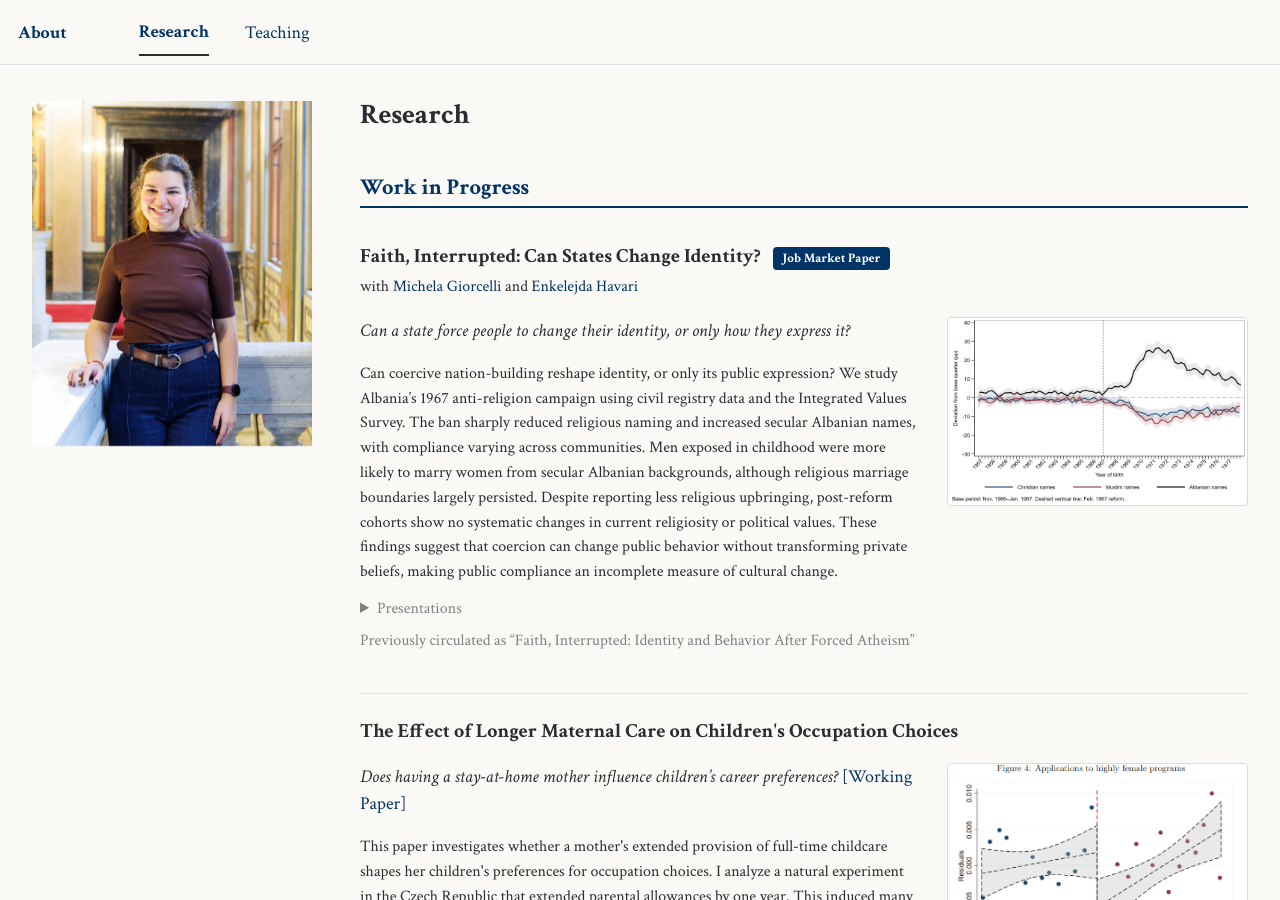
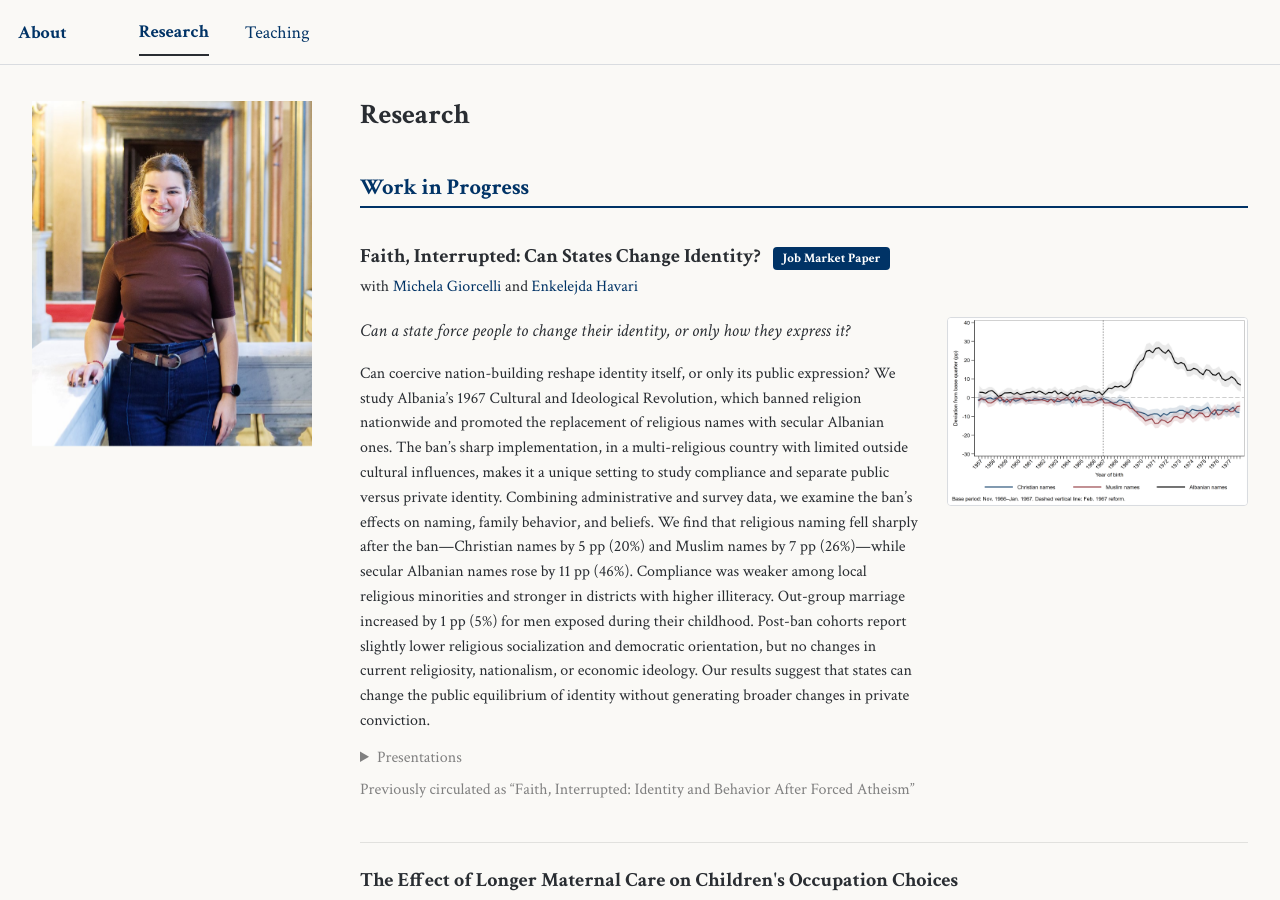
Before and after one commit to sofianasinani/sofianasinani.github.io, a Jekyll site: the page built from _pages/publications.md, in a window 1280 px wide and 900 px high. Built offline with Jekyll 4.4.1, drawn with Linux system fonts in a browser that asks for light colours; a script bundle is joined from its source files by our own code; library files that are not in the unit come from our copies.

Commit message:
Refactor publications.md with updated content

```diff
--- a/_pages/publications.md
+++ b/_pages/publications.md
@@ -48,7 +48,7 @@ author_profile: true
 
 
 <div class="paper-abstract">
-<p>Can coercive nation-building reshape identity, or only its public expression? We study Albania’s 1967 anti-religion campaign using civil registry data and the Integrated Values Survey. The ban sharply reduced religious naming and increased secular Albanian names, with compliance varying across communities. Men exposed in childhood were more likely to marry women from secular Albanian backgrounds, although religious marriage boundaries largely persisted. Despite reporting less religious upbringing, post-reform cohorts show no systematic changes in current religiosity or political values. These findings suggest that coercion can change public behavior without transforming private beliefs, making public compliance an incomplete measure of cultural change.</p>
+<p>Can coercive nation-building reshape identity itself, or only its public expression? We study Albania’s 1967 Cultural and Ideological Revolution, which banned religion nationwide and promoted the replacement of religious names with secular Albanian ones. The ban’s sharp implementation, in a multi-religious country with limited outside cultural influences, makes it a unique setting to study compliance and separate public versus private identity. Combining administrative and survey data, we examine the ban’s effects on naming, family behavior, and beliefs. We find that religious naming fell sharply after the ban—Christian names by 5 pp (20%) and Muslim names by 7 pp (26%)—while secular Albanian names rose by 11 pp (46%). Compliance was weaker among local religious minorities and stronger in districts with higher illiteracy. Out-group marriage increased by 1 pp (5%) for men exposed during their childhood. Post-ban cohorts report slightly lower religious socialization and democratic orientation, but no changes in current religiosity, nationalism, or economic ideology. Our results suggest that states can change the public equilibrium of identity without generating broader changes in private conviction.</p>
 </div>
 
 <details>
```
